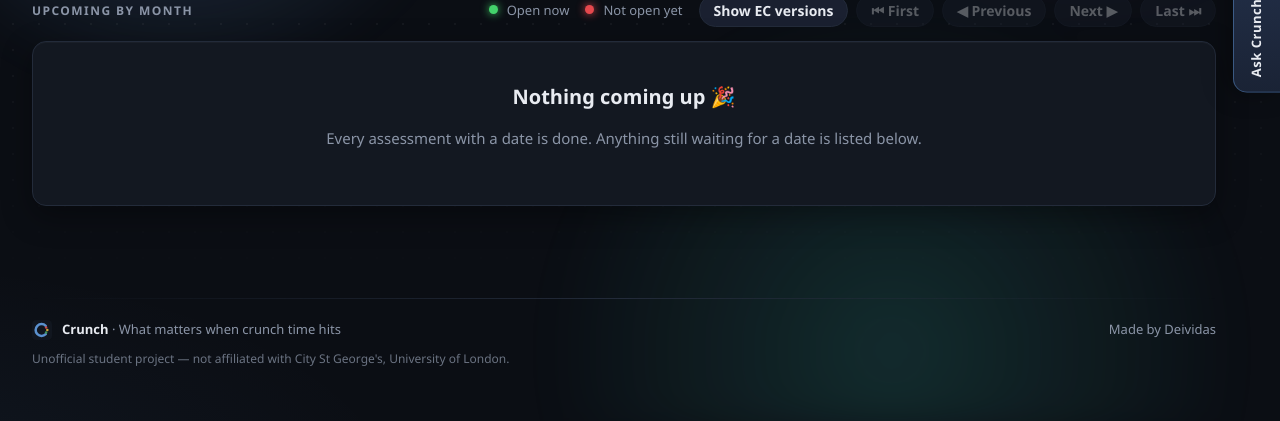
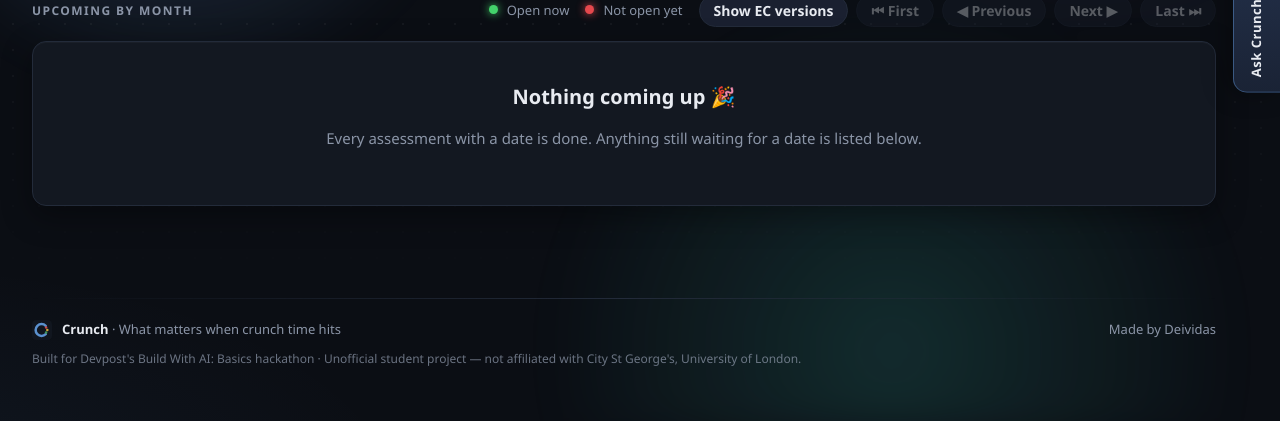
Before and after one commit to deividas-talocka/crunch, a Flask app: page / in a window 1280 px wide. Shown: the part 379-800 px from the top of the page. Run offline with Flask 3, Linux system fonts and the light colour scheme.

Commit message:
Footer: mention the Devpost Build With AI hackathon
Co-Authored-By: Claude Opus 5.5 <noreply@anthropic.com>

```diff
--- a/templates/base.html
+++ b/templates/base.html
@@ -45,7 +45,7 @@
       {% endif %}
       <span>Made by Deividas{% if view and view.github_url %} · <a href="{{ view.github_url }}" target="_blank" rel="noopener">GitHub</a>{% endif %}</span>
     </div>
-    <p class="footer-note">Unofficial student project — not affiliated with City St George's, University of London.</p>
+    <p class="footer-note">Built for Devpost's Build With AI: Basics hackathon · Unofficial student project — not affiliated with City St George's, University of London.</p>
   </footer>
 
   {% if view and view.helper %}
```
Also changed, not shown: devpost/prd.md (+1 -1 lines), tests/test_pages.py (+1 -1 lines).
